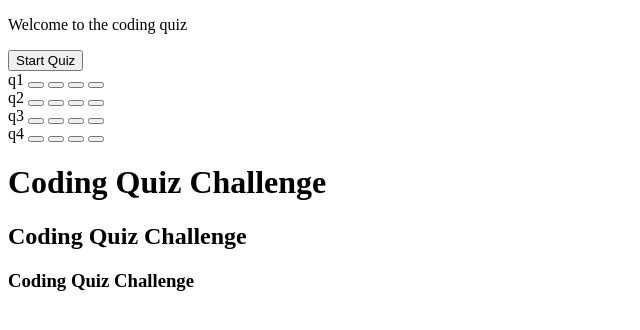
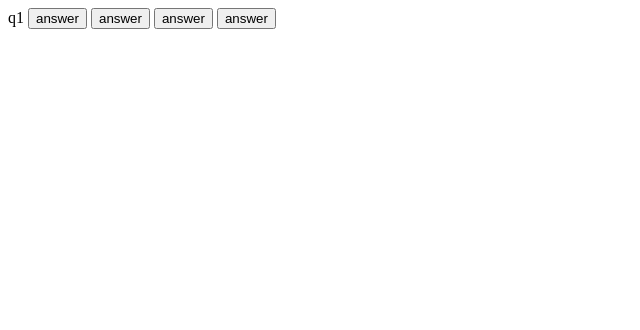
Before and after one commit to icedcode24/coding-quiz1, a plain HTML site: page index.html in a window 1280 px wide. Both pictures are taken after a click on the button "Start Quiz". Shown: the whole page, without its empty margins (0-640 px from the left). Drawn offline with Linux system fonts and the light colour scheme.

Commit message:
added questions and transitions

```diff
--- a/index.html
+++ b/index.html
@@ -3,45 +3,50 @@
 <head>
     <meta charset="UTF-8">
     <meta name="viewport" content="width=, initial-scale=1.0">
+    <link rel="stylesheet" href="styles.css">
     <title>Coding Quiz </title>
 </head>
 <body>
-    <section id="Start">
-        <p>Welcome to the coding quiz</p>
-        <button>Start Quiz</button>
+    <main class="container">
+        <section class="start">
+            <header class="container"></header>
 
-    </section>
-    <section>
-        <div>q1
-            <button></button>
-            <button></button>
-            <button></button>
-            <button></button>
+        <p>Welcome to the Coding Quiz</p>
+        <button id="startbutton">Start Quiz</button>
+
+
+        </section>
+    <section class="quiz">
+        <div id="question1">q1
+            <button>answer</button>
+            <button>answer</button>
+            <button>answer</button>
+            <button>answer</button>
         </div>
-        <div>q2
-            <button></button>
-            <button></button>
-            <button></button>
-            <button></button>
+        <div id="question2">q2
+            <button>answer</button>
+            <button>answer</button>
+            <button>answer</button>
+            <button>answer</button>
         </div>
-        <div>q3
-            <button></button>
-            <button></button>
-            <button></button>
-            <button></button>
+        <div id="question3">q3
+            <button>answer</button>
+            <button>answer</button>
+            <button>answer</button>
+            <button>answer</button>
         </div>
-        <div>q4
-            <button></button>
-            <button></button>
-            <button></button>
-            <button></button>
+        <div id="question4">q4
+            <button>answer</button>
+            <button>answer</button>
+            <button>answer</button>
+            <button>answer</button>
         </div>
     </section>
-    <header></header>
-    <h1>Coding Quiz Challenge</h1>
-    <h2>Coding Quiz Challenge</h2>
-    <h3>Coding Quiz Challenge</h3>
+    <section class="end">
+        <header class="container">endscreen</header>
+    </section>
+
 
 </body>
-<!-- <script src=""></scripty> -->
+<script src="./script.js"></script>
 </html>
--- /dev/null
+++ b/script.js
@@ -0,0 +1,58 @@
+var startScreen = document.querySelector(".start");
+var quizScreen = document.querySelector(".quiz");
+var EndScreen = document.querySelector(".end");
+var startButton = document.querySelector("#startbutton")
+var question1 =document.getElementById("question1")
+var question2 =document.getElementById("question2")
+var question3 =document.getElementById("question3")
+var question4 =document.getElementById("question4")
+
+function showStart() {
+    startScreen.style.display = null;
+    quizScreen.style.display = "none";
+    EndScreen.style.display = "none";
+}
+
+function showQuiz() {
+    startScreen.style.display = "none";
+    quizScreen.style.display = null;
+    question1.style.display = "block"
+    question2.style.display = "none"
+    question3.style.display = "none"
+    question4.style.display = "none"
+
+    EndScreen.style.display = "none";
+}
+
+function showEnd() {
+    startScreen.style.display = "none";
+    quizScreen.style.display = "none";
+    EndScreen.style.display = null;
+}
+
+startButton.addEventListener('click', function(event) {
+    showQuiz();
+});
+
+quizScreen.addEventListener('click', function(event){
+    if (event.target.matches('button')) {
+        if (question1.style.display === "block"){
+            question1.style.display = "none"
+            question2.style.display = "block"
+        }
+        else if (question2.style.display === "block"){
+            question2.style.display = "none"
+            question3.style.display = "block"
+        }
+        else if (question3.style.display === "block"){
+            question3.style.display = "none"
+            question4.style.display = "block"
+        }
+        else if (question4.style.display === "block"){
+            question4.style.display = "none"
+           showEnd();
+        }
+
+    }
+});
+showStart()
```
